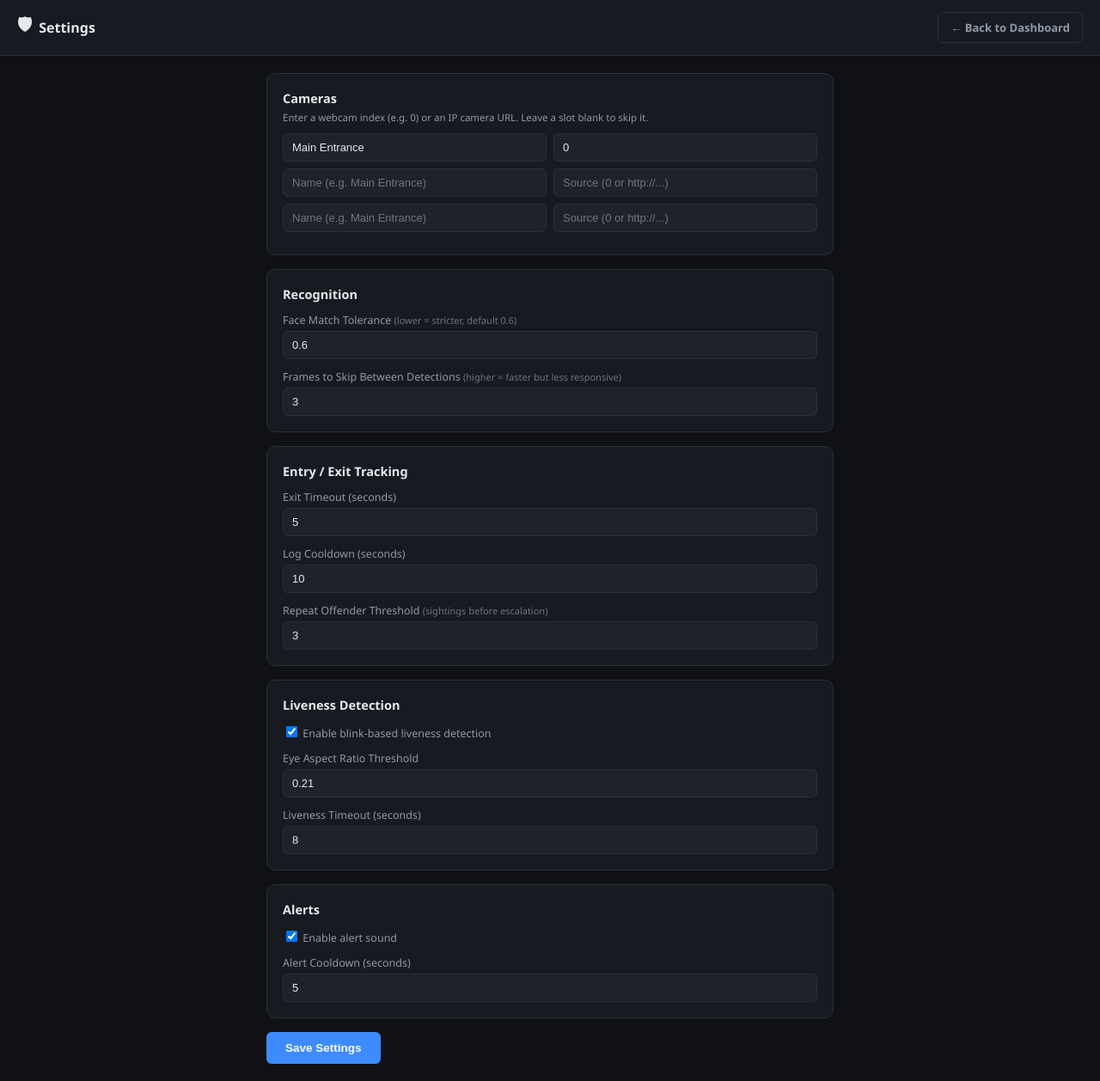
After one commit to Anujku007/AI_Surveillance_and_Monitoring_System, a Flask app: page /settings in a window 1280 px wide. The commit adds this page. Shown: the whole page at 86% size. Run offline with Flask 3, Linux system fonts and the light colour scheme; the visitor is signed in with stand-in values (Sample User, id 1); some libraries are stand-ins or nearby versions.

Commit message:
Prototype building Completed

```diff
--- a/src/static/css/style.css
+++ b/src/static/css/style.css
@@ -204,6 +204,7 @@ body {
 }
 .badge-off { background: #33202080; color: var(--text-dim); border: 1px solid var(--border); }
 .badge-on { background: #123d24; color: var(--green); border: 1px solid #1e6b3c; }
+.badge-warn { background: #3d2c0f; color: var(--orange); border: 1px solid #6b4e1e; }
 
 .stats-column form { display: flex; flex-direction: column; gap: 4px; }
 .stats-column form label { font-size: 12px; color: var(--text-dim); margin-top: 8px; }
@@ -297,55 +298,6 @@ body {
 .chart-card h3 { margin: 0 0 10px; font-size: 14px; }
 .chart-card canvas { max-height: 260px; }
 
-/* ---------- Settings ---------- */
-.settings-wrap { max-width: 640px; }
-.settings-card {
-  background: var(--bg-panel);
-  border: 1px solid var(--border);
-  border-radius: var(--radius);
-  padding: 16px 18px;
-  margin-bottom: 16px;
-}
-.settings-card h3 { margin-top: 0; font-size: 14px; }
-.settings-card label { display: block; font-size: 12px; color: var(--text-dim); margin-top: 10px; }
-.settings-card input[type="number"], .settings-card input[type="text"] {
-  width: 100%;
-  background: var(--bg-panel-2);
-  border: 1px solid var(--border);
-  border-radius: 6px;
-  padding: 7px 9px;
-  color: var(--text);
-  font-size: 13px;
-  margin-top: 3px;
-}
-.checkbox-label { display: flex !important; align-items: center; gap: 8px; margin-top: 12px !important; }
-.checkbox-label input { width: auto !important; margin-top: 0; }
-
-.camera-row {
-  display: grid;
-  grid-template-columns: 1fr 1fr auto;
-  gap: 8px;
-  align-items: center;
-  margin-bottom: 8px;
-}
-.camera-row input {
-  background: var(--bg-panel-2);
-  border: 1px solid var(--border);
-  border-radius: 6px;
-  padding: 7px 9px;
-  color: var(--text);
-  font-size: 13px;
-}
-.camera-row button {
-  background: var(--red);
-  color: white;
-  border: none;
-  border-radius: 6px;
-  padding: 7px 10px;
-  cursor: pointer;
-  font-size: 12px;
-}
-
 /* ---------- Status bar ---------- */
 .statusbar {
   border-top: 1px solid var(--border);
@@ -354,3 +306,45 @@ body {
   font-size: 12px;
   background: var(--bg-panel);
 }
+
+/* ---------- Settings page ---------- */
+.settings-content { max-width: 700px; margin: 0 auto; }
+.save-banner {
+  background: #123d24;
+  border: 1px solid #1e6b3c;
+  color: var(--green);
+  padding: 10px 14px;
+  border-radius: 6px;
+  font-size: 13px;
+  margin-bottom: 16px;
+}
+.settings-form { display: flex; flex-direction: column; gap: 16px; }
+.settings-card {
+  background: var(--bg-panel);
+  border: 1px solid var(--border);
+  border-radius: var(--radius);
+  padding: 18px;
+}
+.settings-card h3 { margin: 0 0 4px; font-size: 14.5px; }
+.settings-card .hint { color: var(--text-dim); font-size: 11.5px; margin: 0 0 10px; }
+.settings-card label {
+  display: block;
+  font-size: 12.5px;
+  color: var(--text-dim);
+  margin-top: 12px;
+  margin-bottom: 4px;
+}
+.settings-card .hint-inline { color: #6b7280; font-size: 11px; }
+.settings-card input[type="text"],
+.settings-card input[type="number"] {
+  width: 100%;
+  background: var(--bg-panel-2);
+  border: 1px solid var(--border);
+  border-radius: 6px;
+  padding: 8px 10px;
+  color: var(--text);
+  font-size: 13px;
+}
+.checkbox-label { display: flex; align-items: center; gap: 8px; font-size: 13px; color: var(--text); }
+.camera-row { display: grid; grid-template-columns: 1fr 1fr; gap: 8px; margin-bottom: 8px; }
+.save-btn { align-self: flex-start; padding: 11px 22px; font-size: 13.5px; }
--- a/src/templates/dashboard.html
+++ b/src/templates/dashboard.html
@@ -14,6 +14,8 @@
     </div>
     <div class="topbar-actions">
       <button id="reportBtn" class="btn btn-accent">Generate PDF Report</button>
+      <a href="{{ url_for('health_page') }}" class="btn btn-ghost">Health</a>
+      <a href="{{ url_for('settings_page') }}" class="btn btn-ghost">Settings</a>
       <a href="{{ url_for('logout') }}" class="btn btn-ghost">Logout</a>
     </div>
   </header>
--- /dev/null
+++ b/src/templates/settings.html
@@ -0,0 +1,82 @@
+<!DOCTYPE html>
+<html lang="en">
+<head>
+<meta charset="UTF-8">
+<title>Settings — AI Surveillance System</title>
+<link rel="stylesheet" href="{{ url_for('static', filename='css/style.css') }}">
+</head>
+<body>
+  <header class="topbar">
+    <div class="topbar-title"><span class="logo">🛡</span><span>Settings</span></div>
+    <div class="topbar-actions">
+      <a href="{{ url_for('index') }}" class="btn btn-ghost">← Back to Dashboard</a>
+    </div>
+  </header>
+
+  <main class="content settings-content">
+    {% if saved %}
+    <div class="save-banner">Settings saved. Restart the app (python web_app.py) for changes to take effect.</div>
+    {% endif %}
+
+    <form method="POST" class="settings-form">
+
+      <div class="settings-card">
+        <h3>Cameras</h3>
+        <p class="hint">Enter a webcam index (e.g. 0) or an IP camera URL. Leave a slot blank to skip it.</p>
+        {% for i in range(1, 4) %}
+          {% set cam = s.CAMERAS[i-1] if s.CAMERAS|length >= i else None %}
+          <div class="camera-row">
+            <input type="text" name="cam{{ i }}_name" placeholder="Name (e.g. Main Entrance)" value="{{ cam.name if cam else '' }}">
+            <input type="text" name="cam{{ i }}_source" placeholder="Source (0 or http://...)" value="{{ cam.source if cam else '' }}">
+          </div>
+        {% endfor %}
+      </div>
+
+      <div class="settings-card">
+        <h3>Recognition</h3>
+        <label>Face Match Tolerance <span class="hint-inline">(lower = stricter, default 0.6)</span></label>
+        <input type="number" step="0.01" name="face_match_tolerance" value="{{ s.FACE_MATCH_TOLERANCE }}">
+
+        <label>Frames to Skip Between Detections <span class="hint-inline">(higher = faster but less responsive)</span></label>
+        <input type="number" name="process_every_n" value="{{ s.PROCESS_EVERY_N_FRAMES }}">
+      </div>
+
+      <div class="settings-card">
+        <h3>Entry / Exit Tracking</h3>
+        <label>Exit Timeout (seconds)</label>
+        <input type="number" name="exit_timeout" value="{{ s.EXIT_TIMEOUT_SECONDS }}">
+
+        <label>Log Cooldown (seconds)</label>
+        <input type="number" name="log_cooldown" value="{{ s.LOG_COOLDOWN_SECONDS }}">
+
+        <label>Repeat Offender Threshold <span class="hint-inline">(sightings before escalation)</span></label>
+        <input type="number" name="repeat_threshold" value="{{ s.REPEAT_OFFENDER_THRESHOLD }}">
+      </div>
+
+      <div class="settings-card">
+        <h3>Liveness Detection</h3>
+        <label class="checkbox-label">
+          <input type="checkbox" name="enable_liveness" {% if s.ENABLE_LIVENESS_CHECK %}checked{% endif %}>
+          Enable blink-based liveness detection
+        </label>
+        <label>Eye Aspect Ratio Threshold</label>
+        <input type="number" step="0.01" name="liveness_ear" value="{{ s.LIVENESS_EAR_THRESHOLD }}">
+        <label>Liveness Timeout (seconds)</label>
+        <input type="number" name="liveness_timeout" value="{{ s.LIVENESS_TIMEOUT_SECONDS }}">
+      </div>
+
+      <div class="settings-card">
+        <h3>Alerts</h3>
+        <label class="checkbox-label">
+          <input type="checkbox" name="enable_alert_sound" {% if s.ENABLE_ALERT_SOUND %}checked{% endif %}>
+          Enable alert sound
+        </label>
+        <label>Alert Cooldown (seconds)</label>
+        <input type="number" name="alert_cooldown" value="{{ s.ALERT_COOLDOWN_SECONDS }}">
+      </div>
+
+      <button type="submit" class="btn btn-accent save-btn">Save Settings</button>
+    </form>
+  </main>
+</body>
+</html>
--- a/src/web_app.py
+++ b/src/web_app.py
@@ -22,7 +22,9 @@ from flask import (
 )
 from werkzeug.utils import secure_filename
 
-from config import KNOWN_FACES_DIR, SNAPSHOTS_DIR, CAMERAS, get_current_settings, save_settings
+from config import KNOWN_FACES_DIR, SNAPSHOTS_DIR, CAMERAS
+from config import KNOWN_FACES_DIR, SNAPSHOTS_DIR, CAMERAS
+import config as app_config
 from database import init_db, get_all_logs, add_person
 from error_handler import logger
 from report_generator import generate_pdf_report
@@ -108,6 +110,60 @@ def logout():
 @login_required
 def index():
     return render_template("dashboard.html")
+
+
+# ---------------------------------------------------------
+# Settings
+# ---------------------------------------------------------
+@app.route("/api/health")
+@login_required
+def api_health():
+    from health_check import run_health_check
+    results = run_health_check()
+    overall_ok = all(r["ok"] for r in results[:4])  # model, camera, database, encryption
+    return jsonify(overall_ok=overall_ok, checks=results)
+
+
+@app.route("/health")
+@login_required
+def health_page():
+    return render_template("health.html")
+
+
+@app.route("/settings", methods=["GET", "POST"])
+@login_required
+def settings_page():
+    saved = False
+    if request.method == "POST":
+        cameras = []
+        for i in range(1, 4):  # up to 3 camera slots in the form
+            name = request.form.get(f"cam{i}_name", "").strip()
+            source = request.form.get(f"cam{i}_source", "").strip()
+            if name and source:
+                # numeric strings (e.g. "0") become a webcam index; anything
+                # else (a URL) stays a string, same as config.py's CAMERAS
+                source_value = int(source) if source.isdigit() else source
+                cameras.append({"id": f"cam{i}", "name": name, "source": source_value})
+
+        new_values = {
+            "CAMERAS": cameras if cameras else app_config.CAMERAS,
+            "FACE_MATCH_TOLERANCE": float(request.form.get("face_match_tolerance", app_config.FACE_MATCH_TOLERANCE)),
+            "EXIT_TIMEOUT_SECONDS": int(request.form.get("exit_timeout", app_config.EXIT_TIMEOUT_SECONDS)),
+            "LOG_COOLDOWN_SECONDS": int(request.form.get("log_cooldown", app_config.LOG_COOLDOWN_SECONDS)),
+            "PROCESS_EVERY_N_FRAMES": int(request.form.get("process_every_n", app_config.PROCESS_EVERY_N_FRAMES)),
+            "ENABLE_LIVENESS_CHECK": request.form.get("enable_liveness") == "on",
+            "LIVENESS_EAR_THRESHOLD": float(request.form.get("liveness_ear", app_config.LIVENESS_EAR_THRESHOLD)),
+            "LIVENESS_TIMEOUT_SECONDS": int(request.form.get("liveness_timeout", app_config.LIVENESS_TIMEOUT_SECONDS)),
+            "REPEAT_OFFENDER_THRESHOLD": int(request.form.get("repeat_threshold", app_config.REPEAT_OFFENDER_THRESHOLD)),
+            "ENABLE_ALERT_SOUND": request.form.get("enable_alert_sound") == "on",
+            "ALERT_COOLDOWN_SECONDS": int(request.form.get("alert_cooldown", app_config.ALERT_COOLDOWN_SECONDS)),
+        }
+        app_config.save_settings(new_values)
+        logger.info("Settings updated via web UI.")
+        saved = True
+
+    current = app_config.get_current_settings()
+    return render_template("settings.html", s=current, saved=saved)
 
 
 # ---------------------------------------------------------
@@ -361,5 +417,8 @@ def api_analytics():
 
 
 if __name__ == "__main__":
+    from health_check import run_health_check, print_health_report
+    print_health_report(run_health_check())
+
     logger.info("Starting web app at http://127.0.0.1:5000")
     app.run(host="127.0.0.1", port=5000, debug=False, threaded=True)
```
Also changed, not shown: src/config.py (+78 -0 lines), src/health_check.py (added, +114 -0 lines), src/live_feed.py (+46 -4 lines), src/static/js/app.js (+9 -0 lines), src/templates/health.html (added, +57 -0 lines), src/database/surveillance.db, 1 other file.
